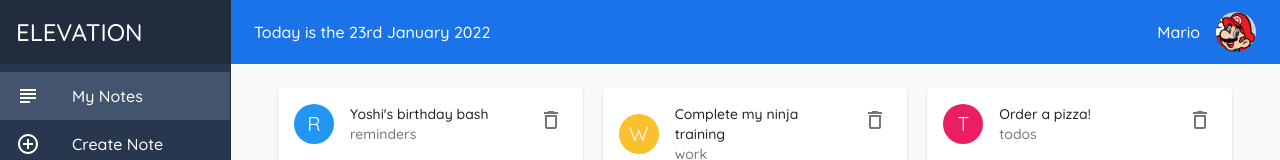
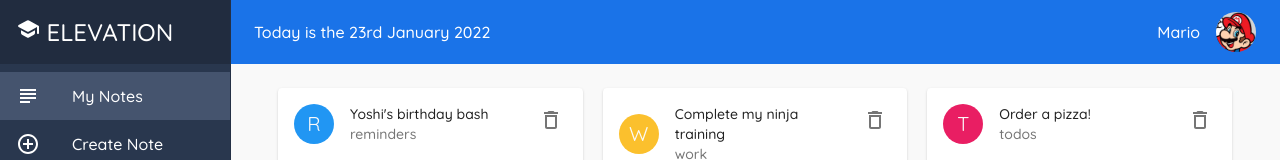
Before and after one commit to majdjb7/elevation-job-manager, a React (Create React App) app: page / in a window 1280 px wide. Shown: the top 160 px of the page. Built offline with nearby package versions, Linux system fonts and the light colour scheme.

Commit message:
add logo to the app layout

```diff
--- a/src/components/Layout.js
+++ b/src/components/Layout.js
@@ -11,7 +11,9 @@ import {
   AddCircleOutlineOutlined,
   SubjectOutlined,
   Work,
+  SchoolRounded,
 } from "@material-ui/icons";
+
 import AppBar from "@material-ui/core/AppBar";
 import Toolbar from "@material-ui/core/Toolbar";
 import { format } from "date-fns";
@@ -119,7 +121,7 @@ export default function Layout({ children }) {
       >
         <div>
           <Typography variant="h5" className={classes.title}>
-            ELEVATION
+            <SchoolRounded color="secondary" /> ELEVATION
           </Typography>
         </div>
 
```
